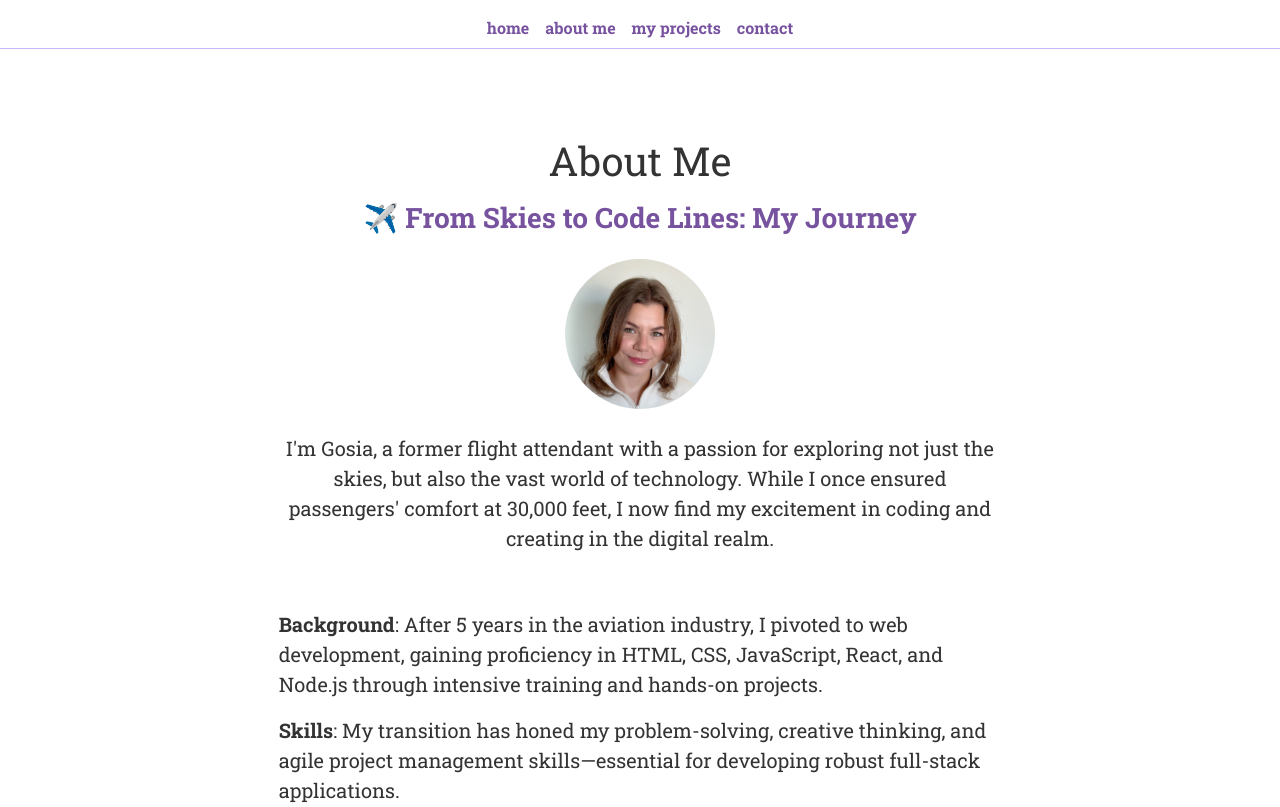
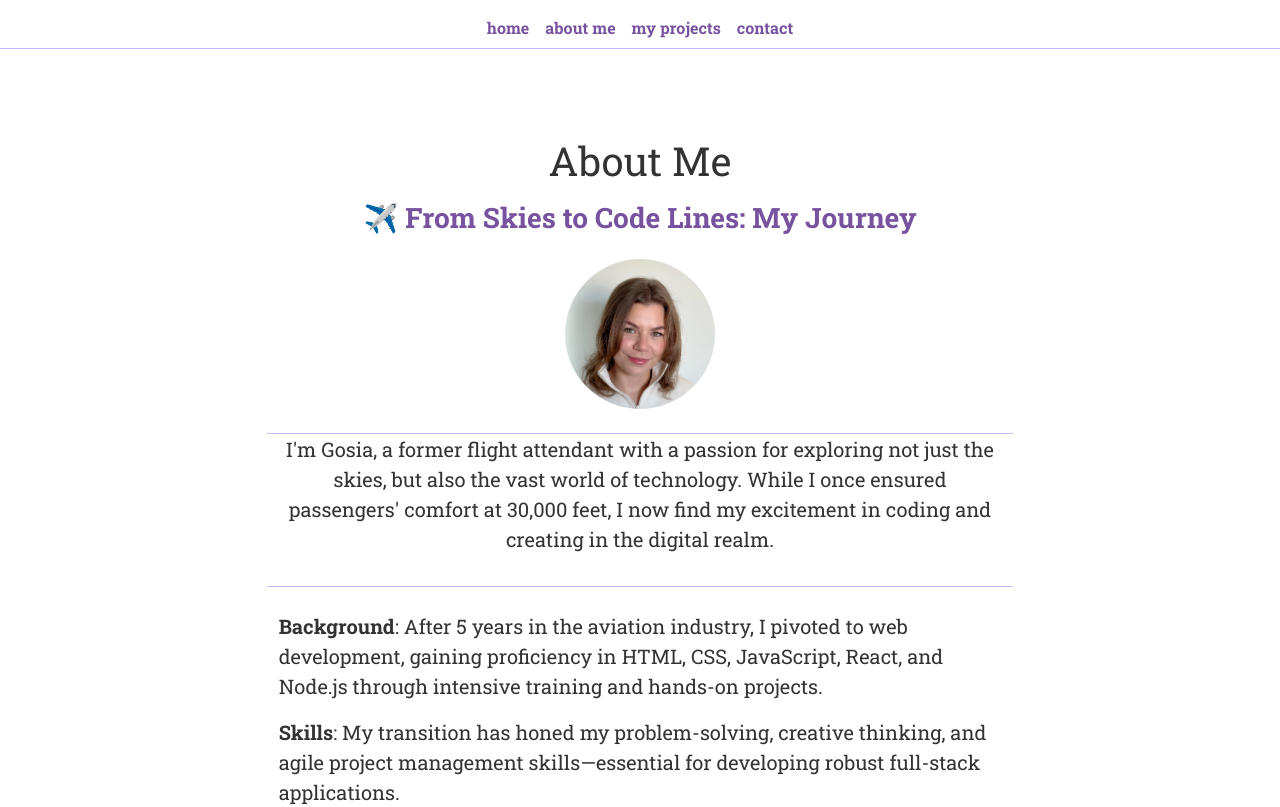
Before and after one commit to staszewska/react-portfolio, a React (Create React App) app: page /aboutme in a window 1280 px wide. Shown: the top 807 px of the page. Built offline with nearby package versions, Linux system fonts and the light colour scheme.

Commit message:
add border top and bottom

```diff
--- a/src/components/AboutMe.jsx
+++ b/src/components/AboutMe.jsx
@@ -32,7 +32,14 @@ const AboutMe = () => {
           </Row>
 
           <Row>
-            <Col md={{ span: 8, offset: 2 }} xs={12}>
+            <Col
+              md={{ span: 8, offset: 2 }}
+              xs={12}
+              style={{
+                borderTop: "1px solid #c8b6ff",
+                borderBottom: "1px solid #c8b6ff",
+              }}
+            >
               <p className="about-me__details text-center">
                 I'm Gosia, a former flight attendant with a passion for
                 exploring not just the skies, but also the vast world of
```
